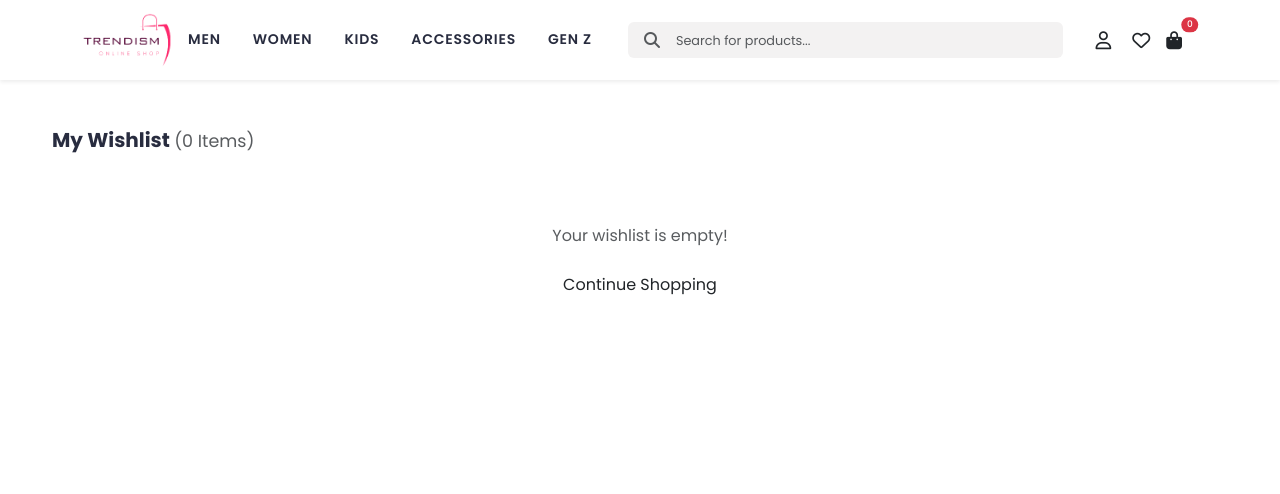
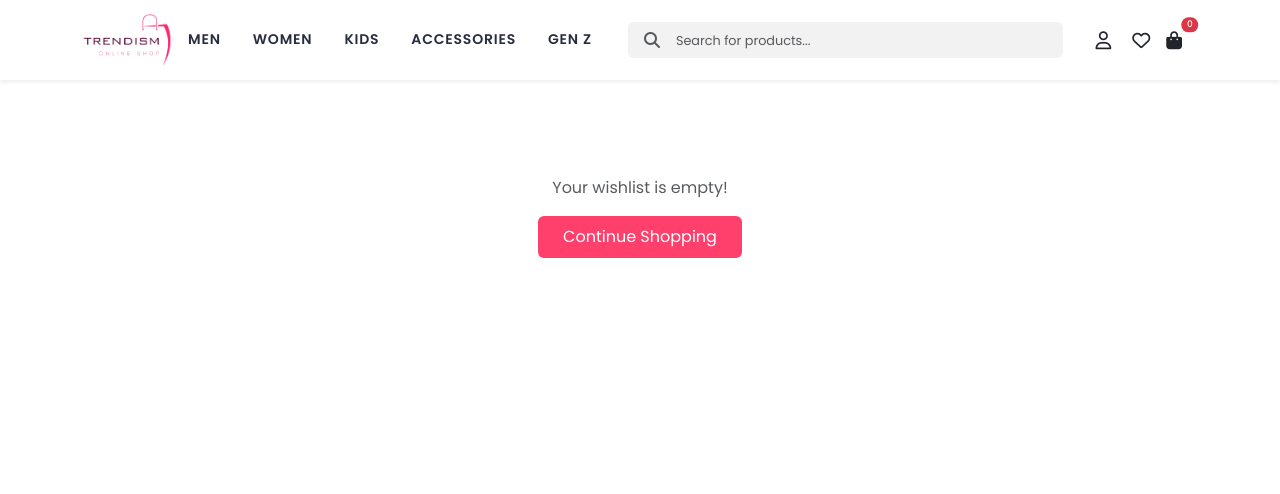
Before and after one commit to johnwash-dev/trendism-ecommerce, a Django app: page /carts/wishlist/ in a window 1280 px wide. Shown: the top 494 px of the page. Run offline with Django 5.2, Linux system fonts and the light colour scheme; data comes from the database, SQL or seed files in the repository; some libraries are stand-ins or nearby versions.

Commit message:
updating some UI

```diff
--- a/apps/carts/static/carts/css/wishlist.css
+++ b/apps/carts/static/carts/css/wishlist.css
@@ -44,20 +44,12 @@
     font-size: 14px;
 }
 
-/* Move to Bag Button */
-.move-to-bag-btn {
-    background: #fff;
-    color: #ff3e6c;
-    border: none;
-    font-weight: 700;
-    font-size: 14px;
-    letter-spacing: 0.5px;
-    transition: background 0.3s;
+.btn-pink{
+    background-color: #ff3f6c !important;
+    color: #ffffff;
 }
 
-.move-to-bag-btn:hover {
-    background: #f5f5f6;
-}
+
 
 .fade-out {
     opacity: 0;
--- a/apps/carts/templates/carts/wishList_page.html
+++ b/apps/carts/templates/carts/wishList_page.html
@@ -9,13 +9,14 @@
 
 {% block content %}
 <div class="container wishlist-container font-text mt-5">
+    {% if wishlist_coun > 0 %}
     <div class="wishlist-header mb-4">
-        <h5 class="fw-bold">My Wishlist <span class="fw-normal text-muted small">({{ wishlist_items|length }} Items)</span></h5>
+        <h5 class="fw-bold">My Wishlist <span id="wishlist-count" class="wishlist-count fw-normal text-muted small">({{ wishlist_count|default:0 }} Items)</span></h5>
     </div>
+    {% endif %}
 
-    <div class="row gx-md-5 gx-4 gy-3 gy-md-5">
-        {% if wishlist_items %}
-            {% for item in wishlist_items %}
+    <div class="row gx-md-5 gx-4 gy-3 gy-md-5 wishlist-row">
+        {% for item in wishlist_items %}
             <div class="col-6 col-md-4 col-lg-3" id="wishlist-row-{{ item.product.id }}">
                 <div class="product-card gap-3">
                     <div class="remove-wishlist" onclick="toggleWishlist('{{ item.product.id }}', this, true)">
@@ -38,13 +39,12 @@
                     </a>
                 </div>
             </div>
-            {% endfor %}
-        {% else %}
-            <div class="col-12 text-center py-5">
+            {% empty %}
+            <div class="col-12 emptyMessage text-center py-5">
                 <p class="text-muted">Your wishlist is empty!</p>
                 <a href="{% url 'product_list' %}" class="btn btn-pink px-4 py-2">Continue Shopping</a>
             </div>
-        {% endif %}
+        {% endfor %}
     </div>
 </div>
 {% endblock %}
--- a/apps/carts/views.py
+++ b/apps/carts/views.py
@@ -13,12 +13,17 @@ def cart_detail_page(request):
     return render(request, 'carts/cart_detail.html', {'cart':cart})
 
 def wishList_page(request):
-    wishlist_items=[]
+    wishlist_items = []
+    wishlist_count = 0
 
     if request.user.is_authenticated:
         wishlist_items = Wishlist.objects.filter(user=request.user).select_related('product')
+        wishlist_count = wishlist_items.count()
 
-    return render(request, 'carts/wishList_page.html', {'wishlist_items':wishlist_items})
+    return render(request, 'carts/wishList_page.html', {
+        'wishlist_items': wishlist_items,
+        'wishlist_count': wishlist_count,
+    })
 
 def add_to_cart(request):
     if not request.user.is_authenticated:
@@ -122,8 +127,8 @@ def toggle_wishlist(request, product_id):
 
         if not created:
             wishlist_item.delete()
-            return JsonResponse({'status': 'removed'})
+            wishlist_count = Wishlist.objects.filter(user=request.user).count()
+            return JsonResponse({'status': 'removed', 'wishlist_count': wishlist_count})
 
-        return JsonResponse({'status': 'added'})
-
-    return JsonResponse({'status': 'invalid_request'}, status=400)
+        wishlist_count = Wishlist.objects.filter(user=request.user).count()
+        return JsonResponse({'status': 'added', 'wishlist_count': wishlist_count})
--- a/static/js/script.js
+++ b/static/js/script.js
@@ -46,8 +46,23 @@ async function toggleWishlist(productId, element, isWishlistPage = false) {
           setTimeout(() => {
             rowElement.remove();
 
-            const countSpan = document.querySelector(".wishlist-header span");
-            if (countSpan) {
+            const countSpan = document.getElementById("wishlist-count");
+            if (countSpan && data.wishlist_count !== undefined) {
+              countSpan.innerText = `(${data.wishlist_count} Items)`;
+            }
+
+            // Check if wishlist is now empty and show empty message
+            if (data.wishlist_count === 0) {
+              const rowContainer = document.querySelector(".wishlist-row");
+              if (rowContainer) {
+                const emptyMessage = document.createElement("div");
+                emptyMessage.className = "col-12 text-center py-5";
+                emptyMessage.innerHTML = `
+                  <p class="text-muted">Your wishlist is empty!</p>
+                  <a href="/products/" class="btn btn-pink px-4 py-2">Continue Shopping</a>
+                `;
+                rowContainer.appendChild(emptyMessage);
+              }
             }
           }, 500);
         }
@@ -56,7 +71,6 @@ async function toggleWishlist(productId, element, isWishlistPage = false) {
       }
     }
   } catch (error) {
-    console.error("Wishlist Error:", error);
     Swal.fire({
       toast: true,
       position: "top-end",
@@ -93,7 +107,6 @@ function selectProductSize(element, sizeId, containerId) {
 }
 
 async function add_to_cart(productId, isModal = false) {
-  console.log("Adding Product:", productId, "with Size:", globalSelectedSizeId);
   const containerId = isModal
     ? `size-container-${productId}`
     : `size-btns-container`;
@@ -165,7 +178,17 @@ async function add_to_cart(productId, isModal = false) {
       Swal.fire({ icon: "error", title: "Oops...", text: data.message });
     }
   } catch (error) {
-    console.error("cart Error:", error);
+    Swal.fire({
+      toast: true,
+      position: "top-end",
+      icon: "error",
+      title: "Connection Error",
+      text: "Please check your internet or try again later.",
+      showConfirmButton: false,
+      timer: 3000,
+      timerProgressBar: true,
+      iconColor: "#ff3e6c",
+    });
   }
 }
 
@@ -177,10 +200,7 @@ async function updateQuantity(itemId, action) {
       method: "GET",
       headers: { "X-Requested-With": "XMLHttpRequest" },
     });
-    if (!response.ok) {
-      console.error(`Server Error: ${response.status}`);
-      return;
-    }
+
     const data = await response.json();
 
     if (data.status === "success") {
@@ -225,7 +245,17 @@ async function updateQuantity(itemId, action) {
       navCartCount.innerText = data.cart_count;
     }
   } catch (error) {
-    console.error("Error updating cart:", error);
+    Swal.fire({
+      toast: true,
+      position: "top-end",
+      icon: "error",
+      title: "Connection Error",
+      text: "Please check your internet or try again later.",
+      showConfirmButton: false,
+      timer: 3000,
+      timerProgressBar: true,
+      iconColor: "#ff3e6c",
+    });
   }
 }
 
@@ -261,7 +291,17 @@ async function removeItem(itemId) {
       if (navCartCount) navCartCount.innerText = data.cart_count;
     }
   } catch (error) {
-    console.error("Remove Error:", error);
+    Swal.fire({
+      toast: true,
+      position: "top-end",
+      icon: "error",
+      title: "Connection Error",
+      text: "Please check your internet or try again later.",
+      showConfirmButton: false,
+      timer: 3000,
+      timerProgressBar: true,
+      iconColor: "#ff3e6c",
+    });
   }
 }
 
```
